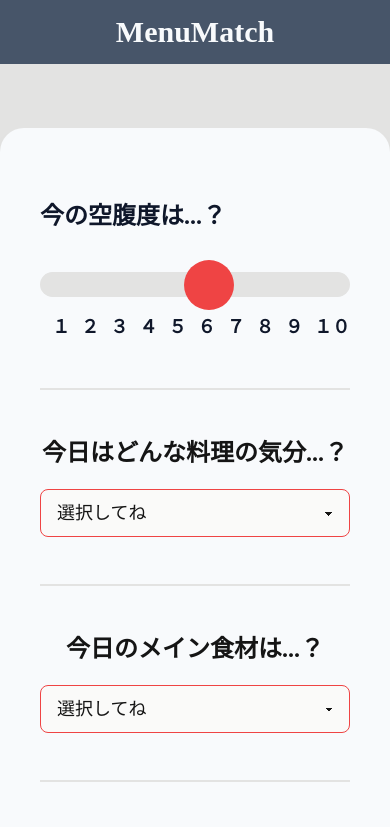
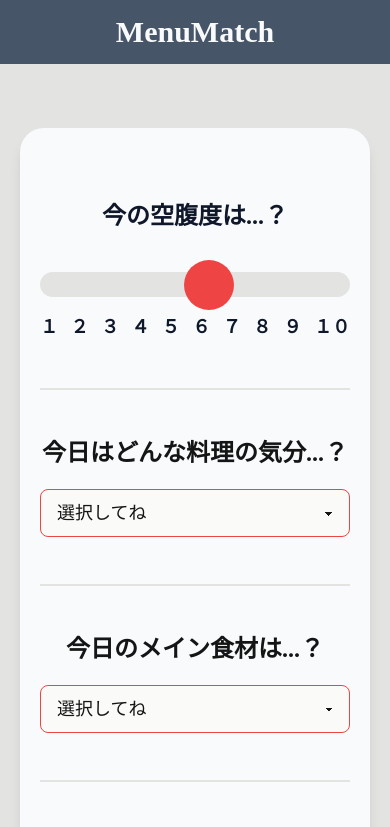
Before and after one commit to FoodCreation/Hackathon-1st-Mentor, a Next.js app in the folder frontend/my-app/: page / in a window 390 px wide. Shown: the top 827 px of the page. Built offline with nearby package versions, Linux system fonts and the light colour scheme; a web font is replaced by a local one.

Commit message:
いろいろレスポンシブ対応

```diff
--- a/frontend/my-app/app/_components/Answer.tsx
+++ b/frontend/my-app/app/_components/Answer.tsx
@@ -11,7 +11,7 @@ export default function Answer({ isOpen, recommendationText, isLoading, onClose
     return (
         <div className={`modal ${isOpen ? 'modal-open' : ''}`}>
             <div className="modal-box">
-                <h3 className="font-bold text-3xl pb-3 text-center">おすすめの料理はこちらです！</h3>
+                <h3 className="text-xl font-bold md:text-3xl pb-3 text-center">おすすめの料理はこちらです！</h3>
                 <div className="py-4 flex justify-center items-center">
                     {isLoading ? (
                         <span className="loading loading-spinner loading-lg text-center content-center mx-auto"></span>
--- a/frontend/my-app/app/_components/HungerSlider.tsx
+++ b/frontend/my-app/app/_components/HungerSlider.tsx
@@ -15,7 +15,7 @@ const HungerSlider: React.FC<HungerSliderProps> = ({ hungerLevel, setHungerLevel
 
     return (
         <div className='mt-3 mb-10 text-slate-900 w-full'>
-            <h1 className='text-2xl font-bold py-5'>今の空腹度は...？</h1>
+            <h1 className='text-2xl font-bold py-5 text-center md:text-left'>今の空腹度は...？</h1>
             <input
                 type="range"
                 min={1}
@@ -25,7 +25,7 @@ const HungerSlider: React.FC<HungerSliderProps> = ({ hungerLevel, setHungerLevel
                 step="1"
                 className="w-full inputRange mt-5 mb-2"
             />
-            <div className="flex justify-between text-lg font-bold pt-2 text-slate-900 ml-3">
+            <div className="flex justify-between text-lg font-bold pt-2 text-slate-900 md:ml-3">
                 <span>１</span>
                 <span>２</span>
                 <span>３</span>
--- a/frontend/my-app/app/page.tsx
+++ b/frontend/my-app/app/page.tsx
@@ -8,7 +8,7 @@ export default function Home() {
   return (
     <div className="w-full bg-secondary">
       <Header></Header>
-      <div className="max-w-4xl mx-auto px-10 bg-slate-50 my-16 rounded-3xl shadow-lg">
+      <div className="max-w-4xl lg:mx-auto md:px-10 bg-slate-50 my-16 rounded-3xl shadow-lg mx-5 px-5">
         <RecommendationApp></RecommendationApp>
       </div>
       <Footer></Footer>
```
